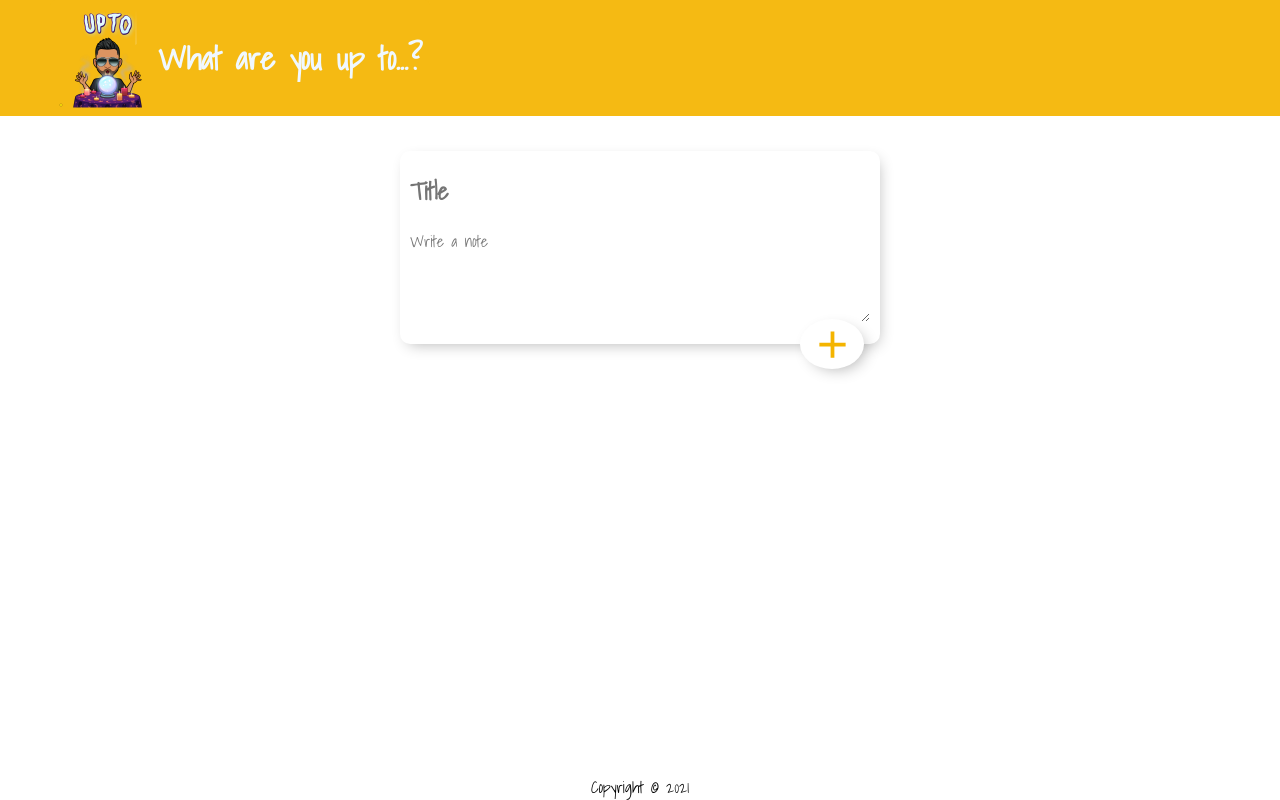
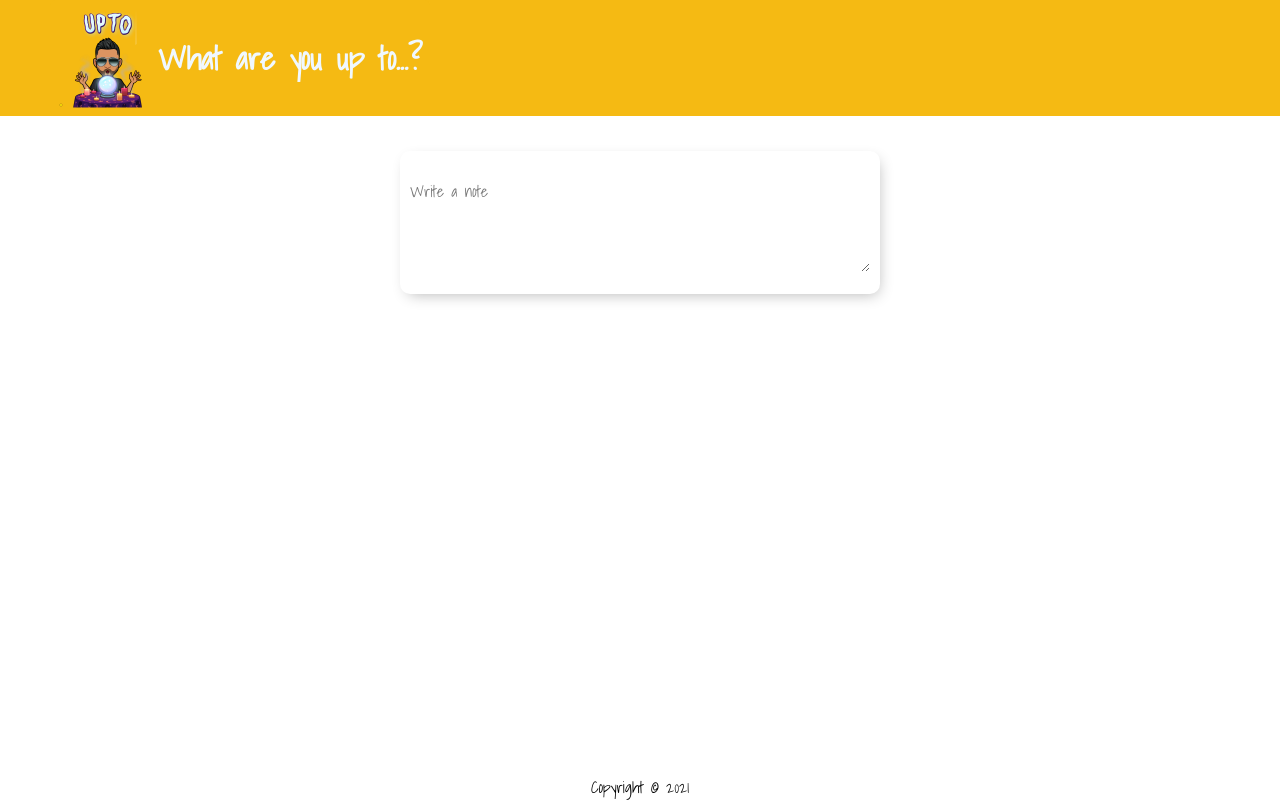
Before and after one commit to anukulSaini/up_to, a React (Create React App) app: page / in a window 1280 px wide. Built offline with nearby package versions, Linux system fonts and the light colour scheme.

Commit message:
added click and double click  functionality

```diff
--- a/src/components/CreateNote/CreateNote.js
+++ b/src/components/CreateNote/CreateNote.js
@@ -3,6 +3,9 @@ import Button from '@material-ui/core/Button';
 import AddIcon from '@material-ui/icons/Add';
 
 const CreateNote = (props) => {
+
+const [expand,setExpand] =useState(false);
+
 const [note,setNote] = useState({
      title : "",
      content : ""
@@ -34,8 +37,9 @@ const [note,setNote] = useState({
 
 
     return (
-        <div className="main_note">
+        <div className="main_note"  onDoubleClick={()=>setExpand(false)}>
                <form>
+                   {expand?
                  <input
                    type="text"
                    name="title"
@@ -44,19 +48,22 @@ const [note,setNote] = useState({
                    placeholder="Title"
                    autoComplete="off">
                  </input>
+                 :null}
                    <textarea
                     rows=""
                     column=""
                     name="content"
                     value={note.content}
                     onChange={InputEvent}
-                    placeholder="Write a note">
+                    placeholder="Write a note"
+                    onClick={()=>setExpand(true)}>
                    </textarea>
                </form>
-
+           {expand?
                <Button onClick={anukulhandle}>
                    <AddIcon className="plus_sign"></AddIcon>
                </Button>
+               :null}
         </div>
     );
 }
```
